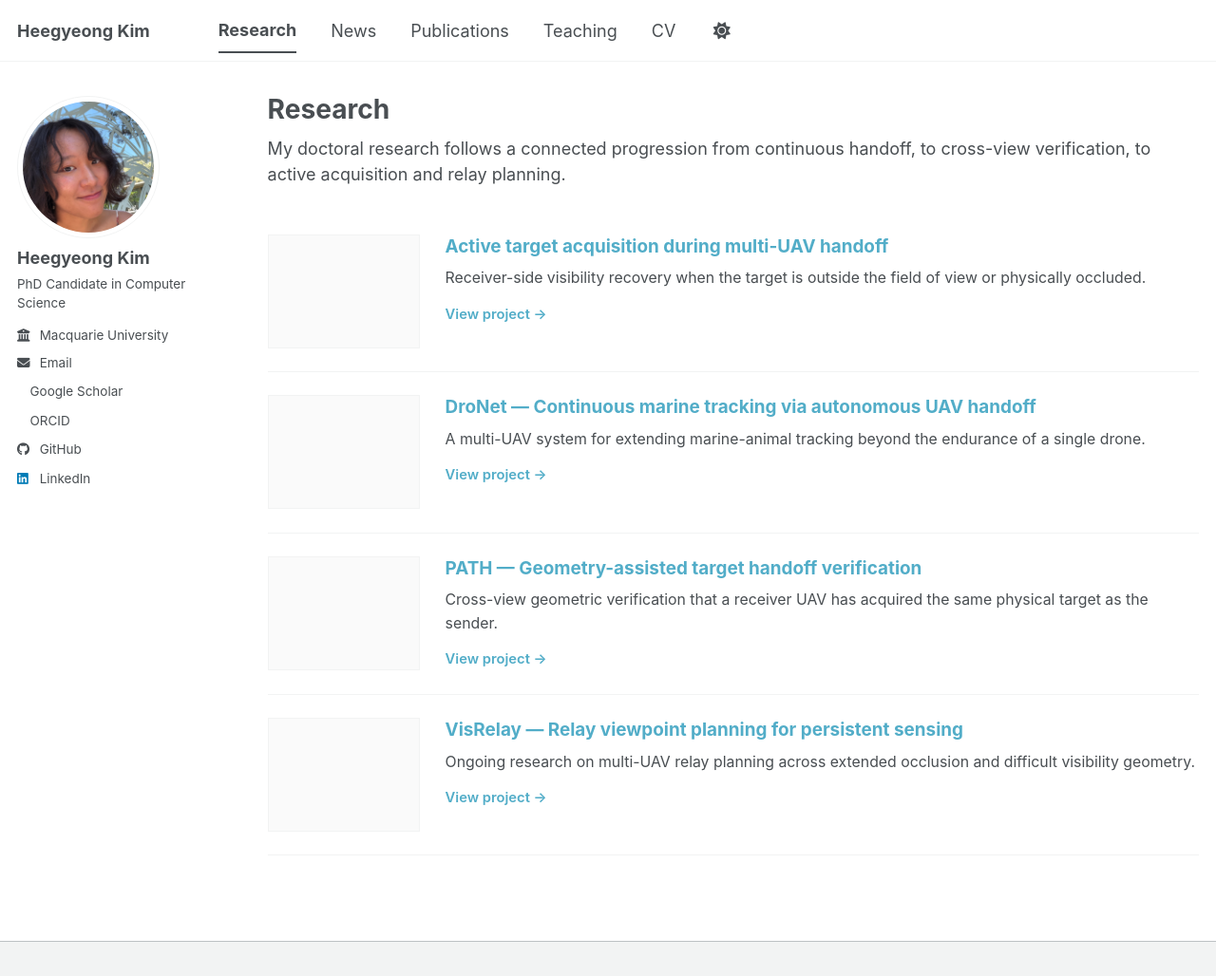
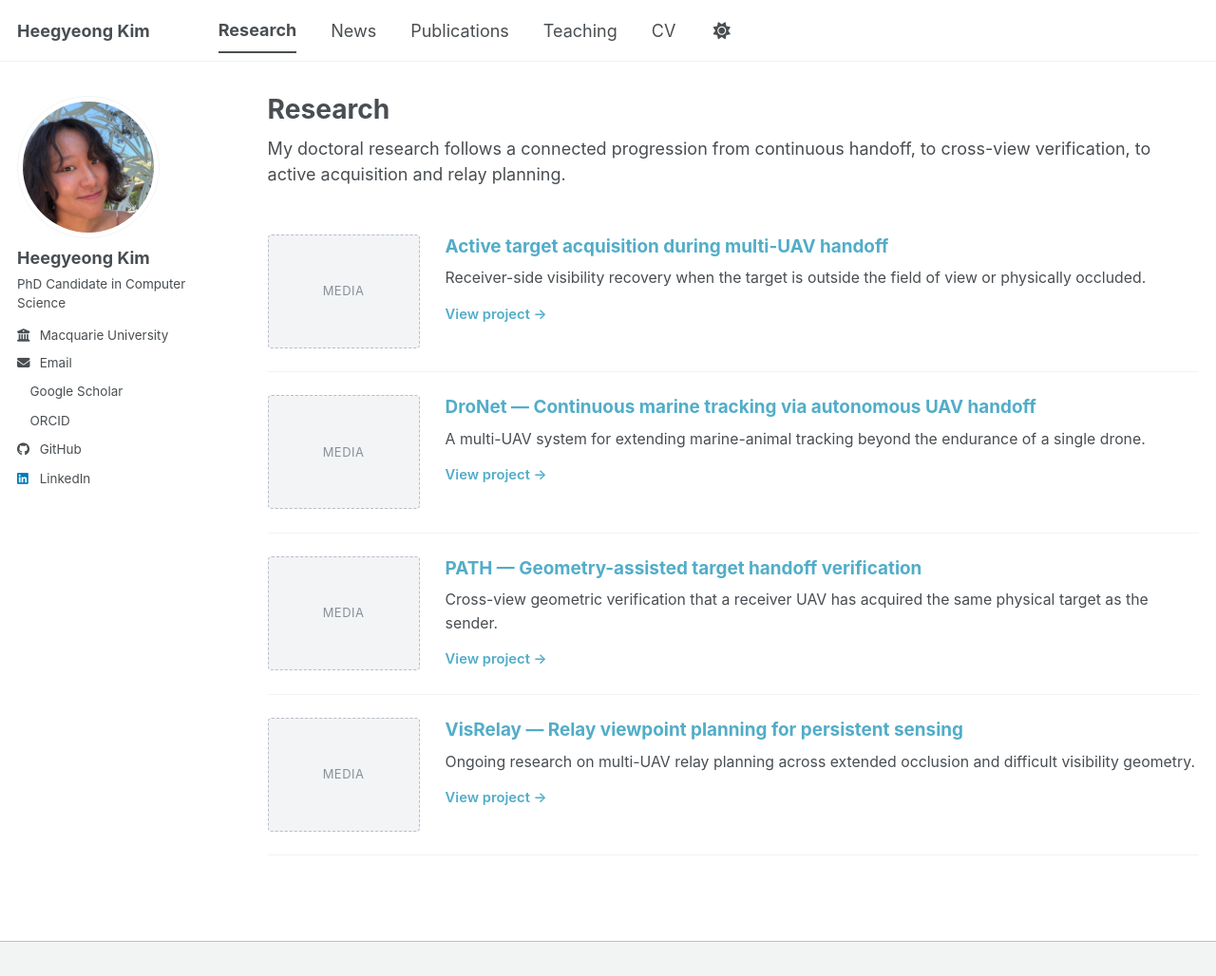
Before and after one commit to HeegyeongK/heegyeongk.github.io, a Jekyll site: the page built from _pages/portfolio.html, in a window 1280 px wide and 1028 px high. Shown: the whole window at 95% size. Built offline with Jekyll 4.4.1, drawn with Linux system fonts in a browser that asks for light colours; a style sheet for code colours, icons or effects is not loaded.

Commit message:
Make research media placeholders visible

```diff
--- a/_sass/_custom.scss
+++ b/_sass/_custom.scss
@@ -41,8 +41,23 @@
 .research-media-placeholder {
   width: 160px;
   height: 120px;
-  border: 1px solid var(--global-border-color);
-  background: var(--global-code-background-color);
+  border: 1.5px dashed #b8bec6;
+  border-radius: 4px;
+  background: #f3f4f6;
+  box-sizing: border-box;
+  position: relative;
+}
+
+.research-media-placeholder::after {
+  content: "Media";
+  position: absolute;
+  inset: 0;
+  display: grid;
+  place-items: center;
+  color: #8a9199;
+  font-size: 0.72rem;
+  letter-spacing: 0.04em;
+  text-transform: uppercase;
 }
 
 .research-row-copy h2 {
```
